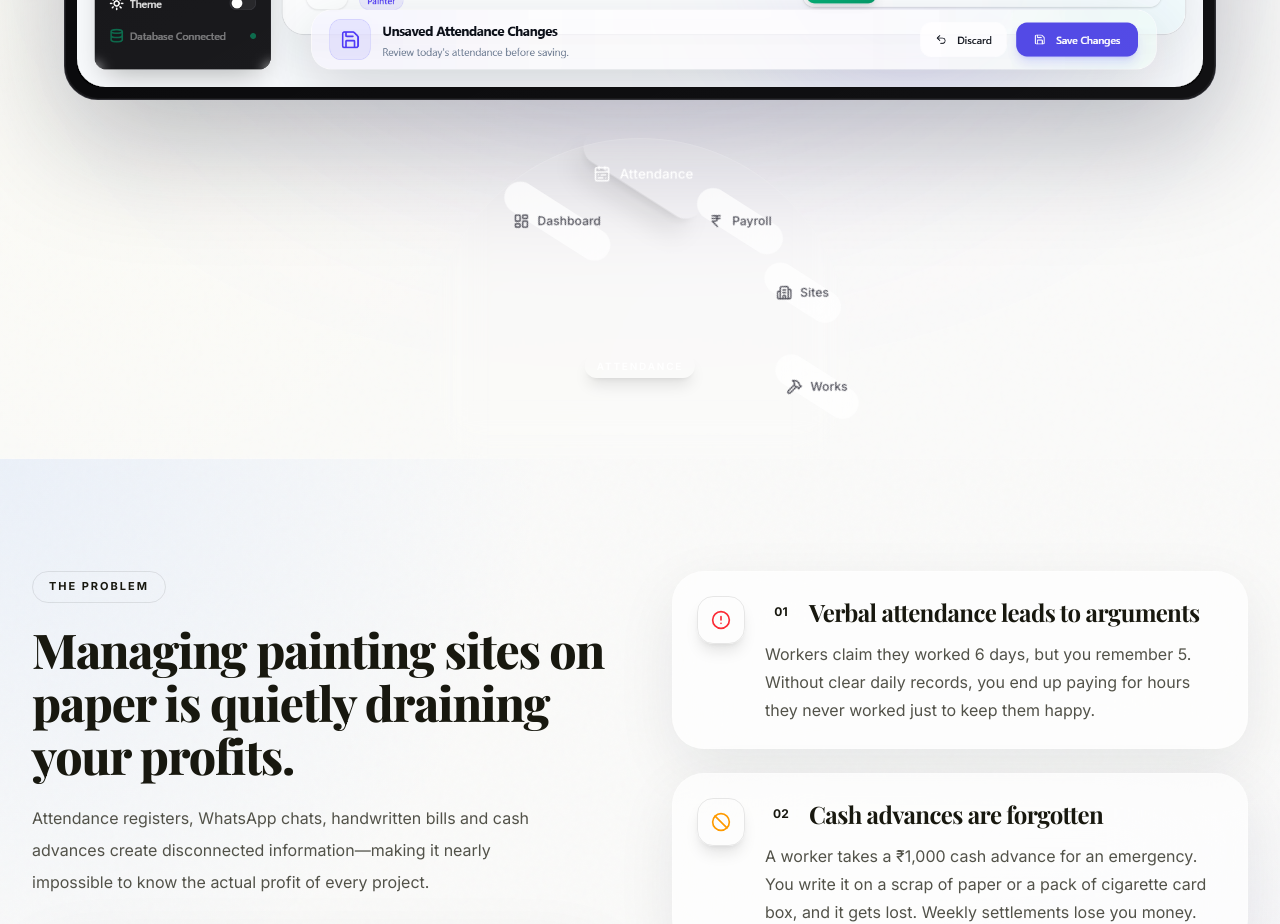
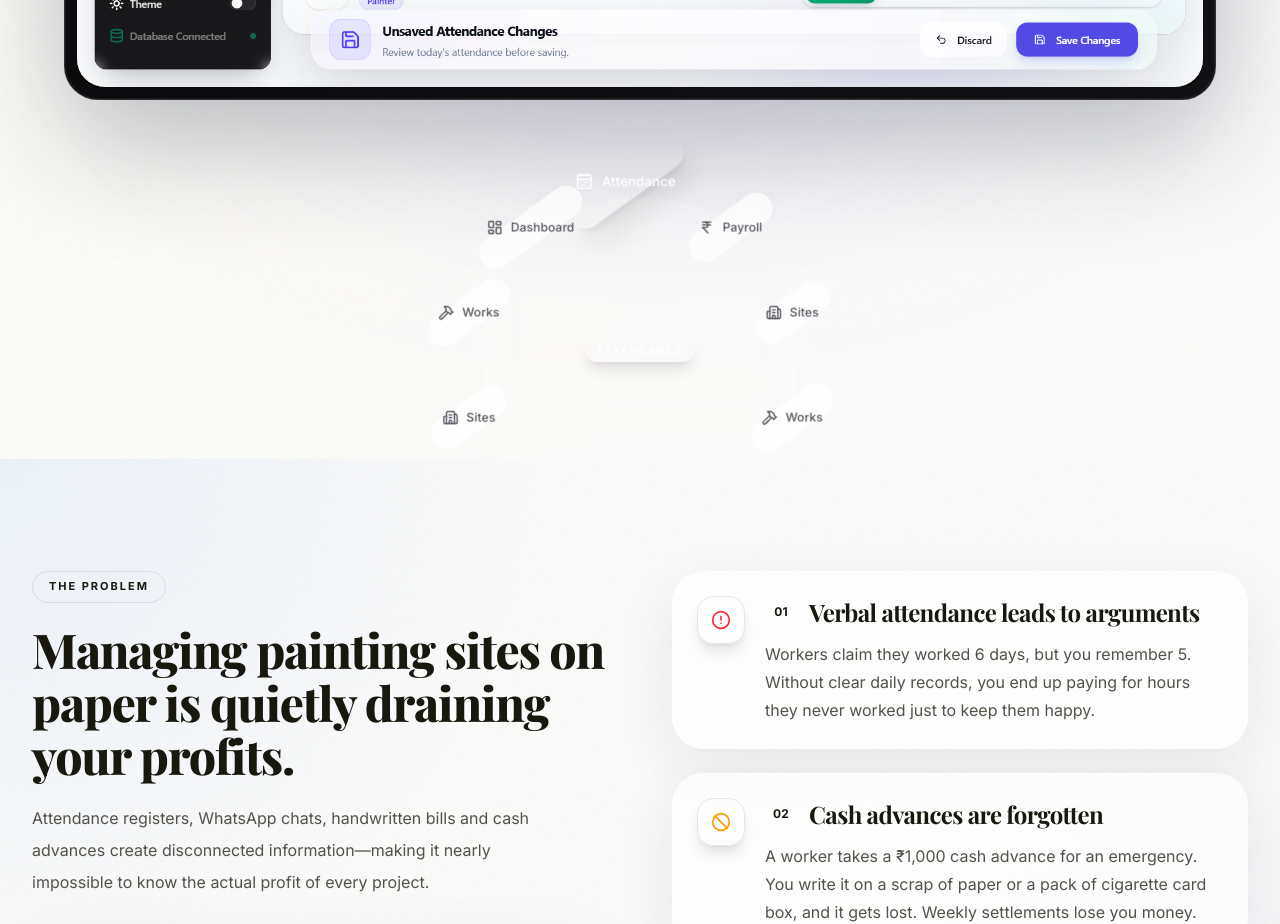
Before and after one commit to CHARLIE1210-A/cms-landing, a Next.js app: page / in a window 1280 px wide. Shown: the part 1240-2164 px from the top of the page. Built offline with nearby package versions, Linux system fonts and the light colour scheme; no server answers.

Commit message:
fix dialer items overflow issue

```diff
--- a/components/semi-circular-dial.tsx
+++ b/components/semi-circular-dial.tsx
@@ -1,7 +1,7 @@
 "use client";
 
 import { motion } from "framer-motion";
-import { ChevronLeft, ChevronRight } from "lucide-react";
+import { useState, useEffect } from "react";
 import { cn } from "@/lib/utils";
 import type { PreviewItem } from "./product-preview";
 
@@ -18,47 +18,54 @@ export function SemiCircularDial({
 }: SemiCircularDialProps) {
     const radius = 170;
 
-    const startAngle = -65;
-    const endAngle = 65;
+    // Double the items list to create a 360-degree scroll wheel
+    const doubledItems = [...items, ...items];
+    const totalSlots = doubledItems.length;
+    const angleStep = 360 / totalSlots; // 36 degrees for 10 items
 
-    const angleStep =
-        items.length > 1
-            ? (endAngle - startAngle) / (items.length - 1)
-            : 0;
+    // Calculate initial rotation on mount to prevent spinning from 0 on load
+    const [rotation, setRotation] = useState(() => -activeIndex * angleStep);
+
+    useEffect(() => {
+        // Calculate the closest target rotation that aligns activeIndex to the top center (0 degrees)
+        const k = Math.round((-rotation - activeIndex * angleStep) / 180);
+        const targetRotation = -activeIndex * angleStep - 180 * k;
+        setRotation(targetRotation);
+    }, [activeIndex, angleStep, rotation]);
+
+    const springTransition = {
+        type: "spring",
+        stiffness: 140,
+        damping: 20,
+    };
 
     return (
         <motion.div
-
             initial={{
                 opacity: 0,
                 y: 30
             }}
-
             whileInView={{
                 opacity: 1,
                 y: 0
             }}
-
             viewport={{
                 once: true
             }}
-
             transition={{
                 duration: .8
             }}
-
             className="relative mt-12"
         >
             <div className="flex h-[230px] w-full items-end justify-center overflow-hidden">
 
-                {/* Background Ring */}
-
+                {/* Concentric Background Ring */}
                 <div
                     className="
                       absolute
                       bottom-[-180px]
-          h-[420px]
-          w-[420px]
+                      h-[360px]
+                      w-[360px]
                       rounded-full
                       border
                       border-white/10
@@ -67,65 +74,43 @@ export function SemiCircularDial({
                     "
                 />
 
-                {/* Active Indicator (Fixed in center) */}
-
+                {/* Active Indicator (Fixed in center bottom) */}
                 <div
-                    className="absolute bottom-0 left-1/2 z-20"
-                    style={{
-                        transform: "translateX(-50%) rotate(0deg)",
-                        transformOrigin: `center -${radius}px`,
-                    }}
+                    className="absolute bottom-4 left-1/2 -translate-x-1/2 z-20 flex flex-col items-center pointer-events-none"
                 >
-                    <div className="flex flex-col items-center">
                     <div className="h-8 w-[2px] rounded-full bg-gradient-to-b from-primary to-primary/0 shadow-[0_0_12px_theme(colors.primary)]" />
 
                     <div className="mt-2 rounded-full bg-primary px-3 py-1 text-[10px] font-semibold uppercase tracking-[0.18em] text-white shadow-lg">
                         {items[activeIndex].label}
                     </div>
                 </div>
-                </div>
 
                 {/* Rotating Container for Dial Items */}
-
                 <motion.div
                     className="absolute bottom-0 left-1/2 h-0 w-0"
                     animate={{
-                        rotate: -(startAngle + activeIndex * angleStep),
+                        rotate: rotation,
                     }}
-                    transition={{
-                        type: "spring",
-                        stiffness: 150,
-                        damping: 22,
-                    }}
+                    transition={springTransition}
                 >
-                    {items.map((item, index) => {
+                    {doubledItems.map((item, index) => {
                         const Icon = item.icon;
-
-                        const angle = startAngle + index * angleStep;
-
+                        const angle = index * angleStep;
                         const rad = (angle * Math.PI) / 180;
 
                         const x = Math.sin(rad) * radius;
-
                         const y = Math.cos(rad) * radius;
 
-                        const active = index === activeIndex;
+                        const active = (index % items.length) === activeIndex;
 
                         return (
                             <button
-                                key={item.id}
+                                key={`${item.id}-${index}`}
                                 onClick={() => {
-
-                                    if (index === activeIndex) return;
-
-                                    setActiveIndex(index);
-
+                                    setActiveIndex(index % items.length);
                                 }}
-
-                                disabled={index === activeIndex}
                                 className={cn(
                                     "absolute flex items-center gap-2 rounded-full px-4 py-2 transition-all duration-300",
-
                                     active
                                         ? "scale-110 bg-primary text-white shadow-xl"
                                         : "bg-white/70 text-zinc-600 backdrop-blur-xl hover:scale-105 hover:bg-white"
@@ -139,16 +124,11 @@ export function SemiCircularDial({
                                 <motion.div
                                     className="flex items-center gap-2"
                                     animate={{
-                                        rotate: startAngle + activeIndex * angleStep,
+                                        rotate: -rotation,
                                     }}
-                                    transition={{
-                                        type: "spring",
-                                        stiffness: 150,
-                                        damping: 22,
-                                    }}
+                                    transition={springTransition}
                                 >
                                     <Icon className="h-4 w-4" />
-
                                     <span className="text-xs font-medium">
                                         {item.label}
                                     </span>
```
Lines whose indentation alone changed are shown as unchanged.
